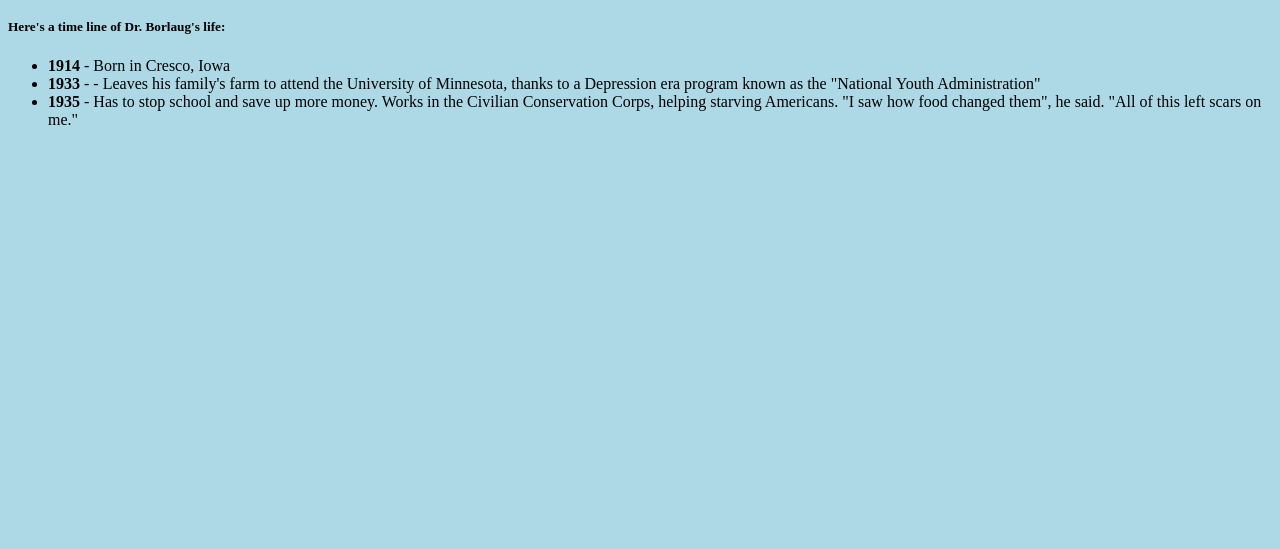
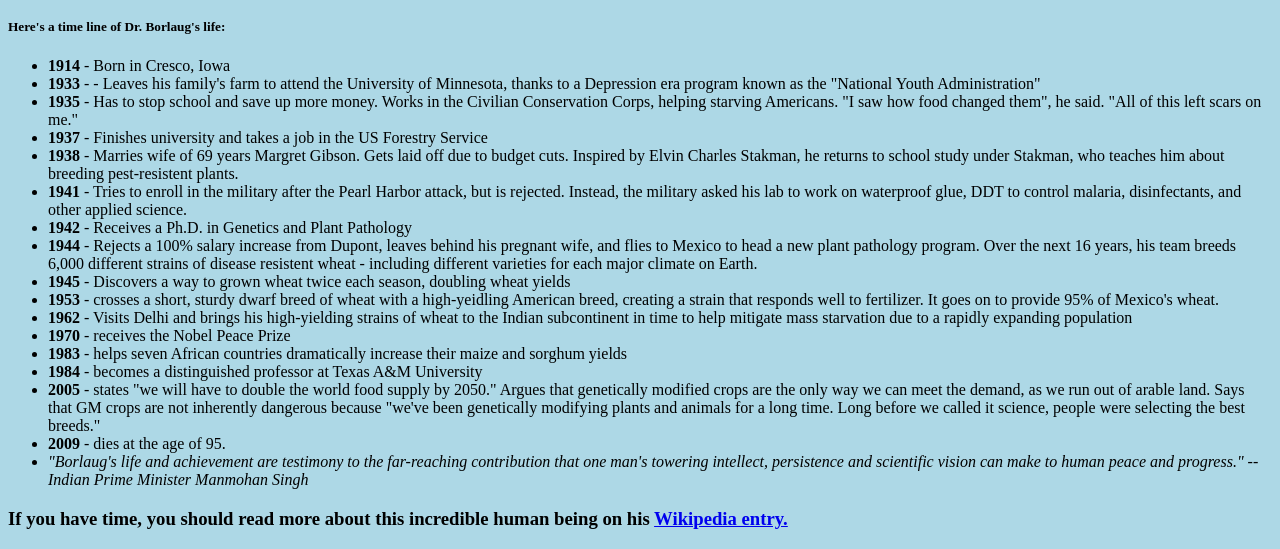
Before and after one commit to HaseebSediqi/Joseph-Haseeb-Repository, a plain HTML site: page index.html in a window 1280 px wide. Shown: the part 473-1022 px from the top of the page. Before the commit the page ends 800 px from the top, so only its background shows below. Drawn offline with Linux system fonts and the light colour scheme.

Commit message:
added final html

```diff
--- a/index.html
+++ b/index.html
@@ -41,7 +41,61 @@
         <li>
           <span><b>1935</b>  - Has to stop school and save up more money. Works in the Civilian Conservation Corps, helping starving Americans. "I saw how food changed them", he said. "All of this left scars on me." </span>
         </li>
+        <li>
+          <span><b>1937 </b>- Finishes university and takes a job in the US Forestry Service </span>
+        </li>
+        <li>
+          <span><b>1938</b> - Marries wife of 69 years Margret Gibson. Gets laid off due to budget cuts. Inspired by Elvin Charles Stakman, he returns to school study under Stakman, who teaches him about breeding pest-resistent plants. </span>
+        </li>
+        <li>
+          <span><b>1941</b> - Tries to enroll in the military after the Pearl Harbor attack, but is rejected. Instead, the military asked his lab to work on waterproof glue, DDT to control malaria, disinfectants, and other applied science.</span>
+        </li>
+        <li>
+          <span><b>1942</b> - Receives a Ph.D. in Genetics and Plant Pathology </span>
+        </li>
+        <li>
+          <span><b>1944 </b>- Rejects a 100% salary increase from Dupont, leaves behind his pregnant wife, and flies to Mexico to head a new plant pathology program. Over the next 16 years, his team breeds 6,000 different strains of disease resistent wheat - including different varieties for each major climate on Earth.</span>
+        </li>
+        <li>
+          <span><b>1945 </b>- Discovers a way to grown wheat twice each season, doubling wheat yields </span>
+        </li>
+        <li>
+          <span><b>1953 </b>- crosses a short, sturdy dwarf breed of wheat with a high-yeidling American breed, creating a strain that responds well to fertilizer. It goes on to provide 95% of Mexico's wheat. </span>
+        </li>
+        <li>
+          <span><b>1962 </b>- Visits Delhi and brings his high-yielding strains of wheat to the Indian subcontinent in time to help mitigate mass starvation due to a rapidly expanding population </span>
+        </li>
+        <li>
+          <span><b>1970 </b>- receives the Nobel Peace Prize</span>
+        </li>
+        <li>
+          <span><b>1983 </b>- helps seven African countries dramatically increase their maize and sorghum yields </span>
+        </li>
+        <li>
+          <span><b>1984 </b>- becomes a distinguished professor at Texas A&M University
+          </span>
+        </li>
+        <li>
+          <span> <b>2005 </b>- states "we will have to double the world food supply by 2050." Argues that genetically modified crops are the only way we can meet the demand, as we run out of arable land. Says that GM crops are not inherently dangerous because "we've been genetically modifying plants and animals for a long time. Long before we called it science, people were selecting the best breeds." </span>
+        </li>
+        <li>
+          <span>
+            <b>2009 </b>- dies at the age of 95.
+          </span>
+        </li>
+
+        <li>
+          <span>
+            <i>
+              "Borlaug's life and achievement are testimony to the far-reaching contribution that one man's towering intellect, persistence and scientific vision can make to human peace and progress." -- Indian Prime Minister Manmohan Singh
+            </i>
+          </span>
+        </li>
       </ul>
+
+      <h3>
+        If you have time, you should read more about this incredible human being on his <a href = 'https://en.wikipedia.org/wiki/Norman_Borlaug'>Wikipedia entry.</a>
+      </h3>
     </div>
 
   <script  src="js/index.js"></script>
```
